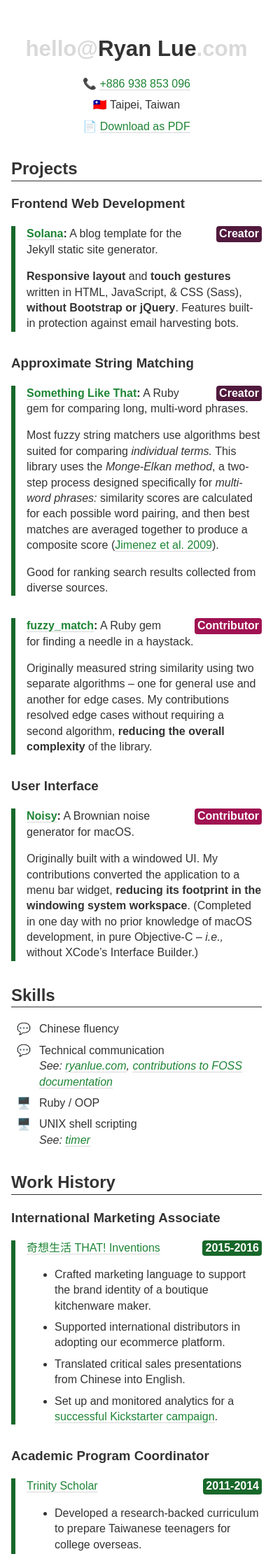
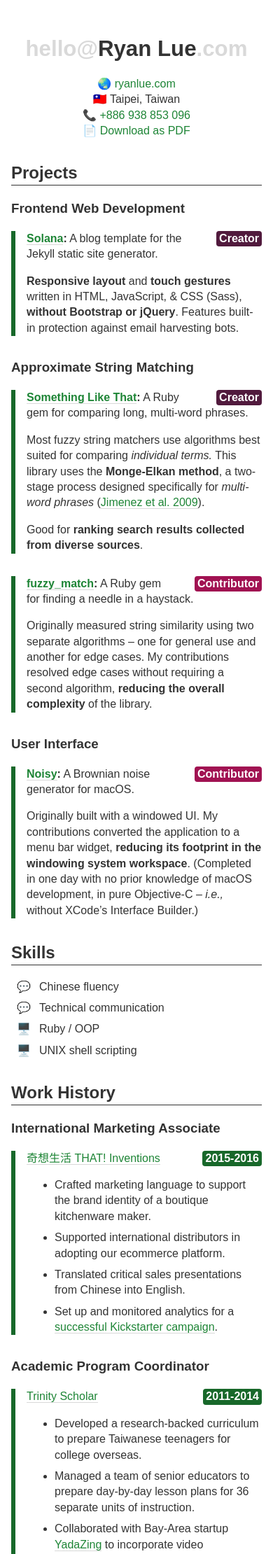
Before and after one commit to rlue/ryanlue.com, a Jekyll site: the page built from about/cv.md, in a window 390 px wide. Shown: the top 2220 px of the page at 70% size. Built offline with Jekyll 4.4.1, drawn with Linux system fonts in a browser that asks for light colours.

Commit message:
Edit CV for clarity

```diff
--- a/about/cv.md
+++ b/about/cv.md
@@ -15,8 +15,9 @@ TODO: Add Chinese version (research how to switch?)
   </a>
 
   <ul class="nameplate__contact">
-  <li><span class="nameplate__contact-list-marker">📞</span> <a href="690358839688B2%A3%let" class="nameplate__phone">938 853 096</a></li>
+    <li><span class="nameplate__contact-list-marker">🌏</span> <a href="http://ryanlue.com/" target="_blank" class="nameplate__blog">ryanlue.com</a></li>
     <li><span class="nameplate__contact-list-marker">🇹🇼</span> Taipei, Taiwan</li>
+    <li><span class="nameplate__contact-list-marker">📞</span> <a href="690358839688B2%A3%let" class="nameplate__phone">938 853 096</a></li>
     <li class="nameplate__pdf-link"><span class="nameplate__contact-list-marker">📄</span> <a href="Ryan%20Lue%20(CV).pdf">Download as PDF</a></li>
   </ul>
 </header>
@@ -29,7 +30,7 @@ Projects
 
 * <div class="projects__role projects__role--creator">Creator</div>
 
-  <span class="projects__name">[Solana][sol]:</span> A blog template for the Jekyll static site generator.
+  <span class="projects__name">[Solana][sol]{:target="_blank"}:</span> A blog template for the Jekyll static site generator.
 
   **Responsive layout** and **touch gestures** written in HTML, JavaScript, & CSS (Sass), **without Bootstrap or jQuery**. Features built-in protection against email harvesting bots.
 
@@ -38,15 +39,15 @@ Projects
 
 * <div class="projects__role projects__role--creator">Creator</div>
 
-  <span class="projects__name">[Something Like That][slt]:</span> A Ruby gem for comparing long, multi-word phrases.
+  <span class="projects__name">[Something Like That][slt]{:target="_blank"}:</span> A Ruby gem for comparing long, multi-word phrases.
 
-  Most fuzzy string matchers use algorithms best suited for comparing _individual terms._ This library uses the <dfn>Monge-Elkan method</dfn>, a two-step process designed specifically for _multi-word phrases:_ similarity scores are calculated for each possible word pairing, and then best matches are averaged together to produce a composite score ([Jimenez et al. 2009][mem]).
+  Most fuzzy string matchers use algorithms best suited for comparing _individual terms._ This library uses the <dfn>Monge-Elkan method</dfn>, a two-stage process designed specifically for _multi-word phrases_ ([Jimenez et al. 2009][mem]{:target="_blank"}).
 
-  Good for ranking search results collected from diverse sources.
+  Good for **ranking search results collected from diverse sources**.
 
 * <div class="projects__role projects__role--contributor">Contributor</div>
 
-  <span class="projects__name">[fuzzy\_match][fm]:</span> A Ruby gem for finding a needle in a haystack.
+  <span class="projects__name">[fuzzy\_match][fm]{:target="_blank"}:</span> A Ruby gem for finding a needle in a haystack.
 
   Originally measured string similarity using two separate algorithms – one for general use and another for edge cases. My contributions resolved edge cases without requiring a second algorithm, **reducing the overall complexity** of the library.
 
@@ -55,7 +56,7 @@ Projects
 
 * <div class="projects__role projects__role--contributor">Contributor</div>
 
-  <span class="projects__name">[Noisy][no]:</span> A Brownian noise generator for macOS.
+  <span class="projects__name">[Noisy][no]{:target="_blank"}:</span> A Brownian noise generator for macOS.
 
   Originally built with a windowed UI. My contributions converted the application to a menu bar widget, **reducing its footprint in the windowing system workspace**. (Completed in one day with no prior knowledge of macOS development, in pure Objective-C – _i.e.,_ without XCode’s Interface Builder.)
 
@@ -64,10 +65,8 @@ Skills
 
 * <span class="skills__list-marker">💬</span> Chinese fluency
 * <span class="skills__list-marker">💬</span> Technical communication
-  <span class="skills__reference">See: [ryanlue.com][blog], [contributions to FOSS documentation][jkdoc]</span>
 * <span class="skills__list-marker">🖥️</span> Ruby / OOP
 * <span class="skills__list-marker">🖥️</span> UNIX shell scripting
-  <span class="skills__reference">See: [timer][tm]</span>
 
 Work History
 ------------
@@ -76,23 +75,23 @@ Work History
 {: .work-history__position }
 
 * <div class="work-history__tenure">2015-2016</div>
-  [奇想生活 THAT! Inventions][that]
+  [奇想生活 THAT! Inventions][that]{:target="_blank"}
 
   * Crafted marketing language to support the brand identity of a boutique kitchenware maker.
   * Supported international distributors in adopting our ecommerce platform.
   * Translated critical sales presentations from Chinese into English.
   * Set up and monitored analytics for a [successful Kickstarter
-  campaign][freez].
+  campaign][freez]{:target="_blank"}.
 
 ### Academic Program Coordinator
 {: .work-history__position }
 
 * <div class="work-history__tenure">2011-2014</div>
-  [Trinity Scholar][trin]
+  [Trinity Scholar][trin]{:target="_blank"}
 
   * Developed a research-backed curriculum to prepare Taiwanese teenagers for college overseas.
   * Managed a team of senior educators to prepare day-by-day lesson plans for 36 separate units of instruction.
-  * Collaborated with Bay-Area startup [YadaZing][yada] to incorporate video entertainment into our language instruction program.
+  * Collaborated with Bay-Area startup [YadaZing][yada]{:target="_blank"} to incorporate video entertainment into our language instruction program.
 
 Education
 ---------
@@ -101,11 +100,11 @@ Education
 
 * <div class="education__date">2016</div>
 
-  [Agile Development Using Ruby on Rails][berk]
+  [Agile Development Using Ruby on Rails][berk]{:target="_blank"}
   <span class="education__institution">UC Berkeley, via edX</span>
 * <div class="education__date">2015</div>
 
-  [Introduction to Computer Networking][stan]
+  [Introduction to Computer Networking][stan]{:target="_blank"}
   <span class="education__institution">Stanford University, via Lagunita</span>
 
 ### Formal Degrees
--- a/about/cv.scss
+++ b/about/cv.scss
@@ -19,6 +19,10 @@ body {
   padding: 1rem;
   color: #333;
   line-height: 1.4;
+
+  @media print {
+    max-width: 45rem;
+  }
 }
 
 header {
@@ -36,7 +40,7 @@ a {
   text-decoration: none;
 
   color: hsl(134,63%,32%); border-bottom: 1px solid #d9d9d9;
-  &:visited { border-bottom-color: #fff; }
+  &:visited { color: #999; }
   &:hover   { border-bottom-color: hsl(134,63%,32%); }
   &:active  { color: #fff; background-color: hsl(134,63%,25%); }
 
@@ -47,6 +51,11 @@ a {
 
 li {
 margin-bottom: 0.5rem;
+}
+
+dfn {
+  font-weight: bold;
+  font-style: normal;
 }
 
 /* # Objects
@@ -120,6 +129,10 @@ margin-bottom: 0.5rem;
   @media (max-width: 599px) {
     font-size: 8.013vw;
   }
+
+  @media print {
+    margin: 0;
+  }
 }
 
 .nameplate__contact {
@@ -127,35 +140,29 @@ margin-bottom: 0.5rem;
   padding: 0;
   text-align: right;
 
-  @media print, (max-width: 599px) {
+  > li {
+    margin-bottom: 0;
+
+    > a { border-bottom: none; }
+  }
+
+  @media print {
+    margin: 0;
+
+    > .nameplate__pdf-link {
+        display: none;
+    }
+  }
+
+  @media (max-width: 599px) {
+    text-align: center;
+
     > li {
       .nameplate__contact-list-marker {
         float: none;
         margin: 0;
       }
     }
-  }
-
-  @media print {
-    > li {
-      display: inline;
-
-      &.nameplate__pdf-link {
-        display: none;
-      }
-
-      &::before {
-        content: " / ";
-      }
-
-      &:first-child::before {
-        content: "";
-      }
-    }
-  }
-
-  @media (max-width: 599px) {
-    text-align: center;
   }
 }
 
@@ -167,19 +174,6 @@ margin-bottom: 0.5rem;
 .nameplate__phone {
   &::before {
     content: "+886 ";
-  }
-}
-
-#projects {
-  @media print {
-    &::after {
-      content: ' (more at https://github.com/rlue/)';
-      font-weight: normal;
-      font-size: 1rem;
-      font-style: italic;
-      float: right;
-      line-height: 2.1rem;
-    }
   }
 }
 
@@ -215,14 +209,6 @@ margin-bottom: 0.5rem;
       position: absolute;
       left: -2rem;
     }
-  }
-}
-
-.skills__reference {
-  font-style: italic;
-
-  @media print {
-    display: none;
   }
 }
 
```
Also changed, not shown: other parts of about/cv.md (+0 -3 lines), 1 other file.
